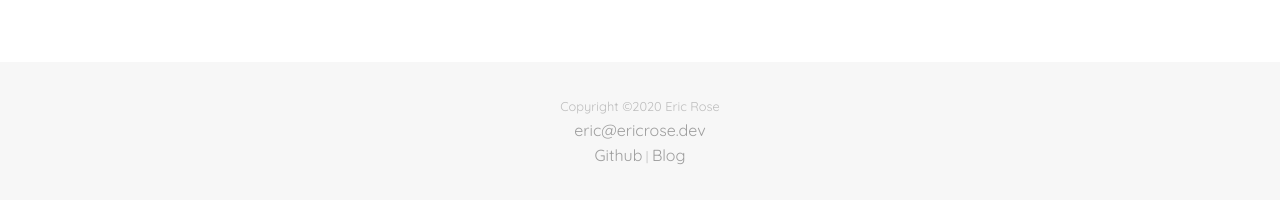
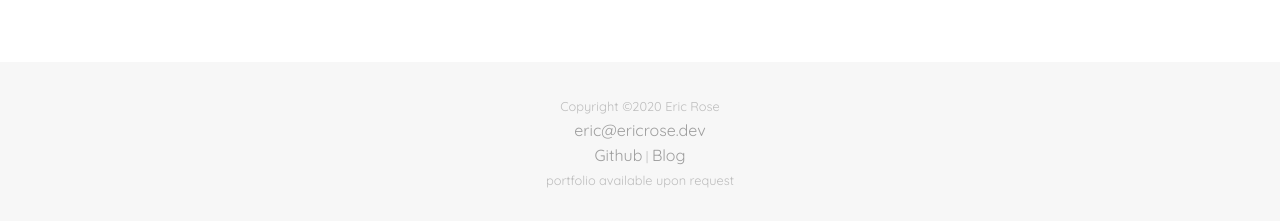
Before and after one commit to ericrosedev/ericrosedevcsb, a Vue app: page / in a window 1280 px wide. Shown: the part 4104-4325 px from the top of the page. Before the commit the page ends 4304 px from the top, so only its background shows below. Built offline with nearby package versions, Linux system fonts and the light colour scheme.

Commit message:
update footer

```diff
--- a/src/components/HelloWorld.vue
+++ b/src/components/HelloWorld.vue
@@ -381,7 +381,8 @@
       Copyright ©{{ new Date().getFullYear() }} Eric Rose <br />
       <a href="mailto:eric@ericrose.dev">eric@ericrose.dev</a> <br />
       <a href="https://github.com/ericrosedev/" target="_blank">Github</a> |
-      <a href="https://ericrosedev.github.io" target="_blank">Blog</a>
+      <a href="https://ericrosedev.github.io" target="_blank">Blog</a> <br />
+      portfolio available upon request
     </footer>
   </div>
 </template>
```
